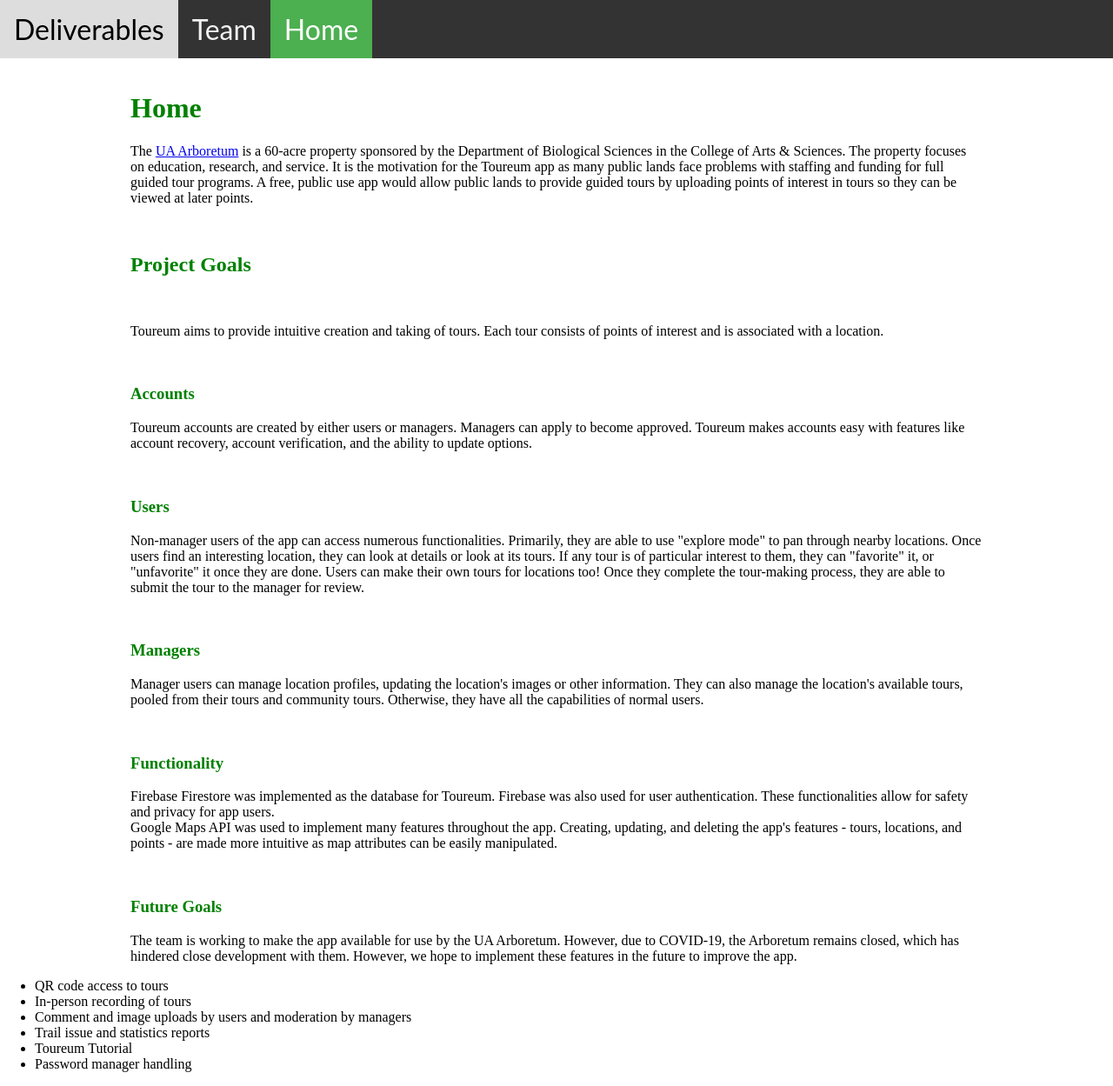
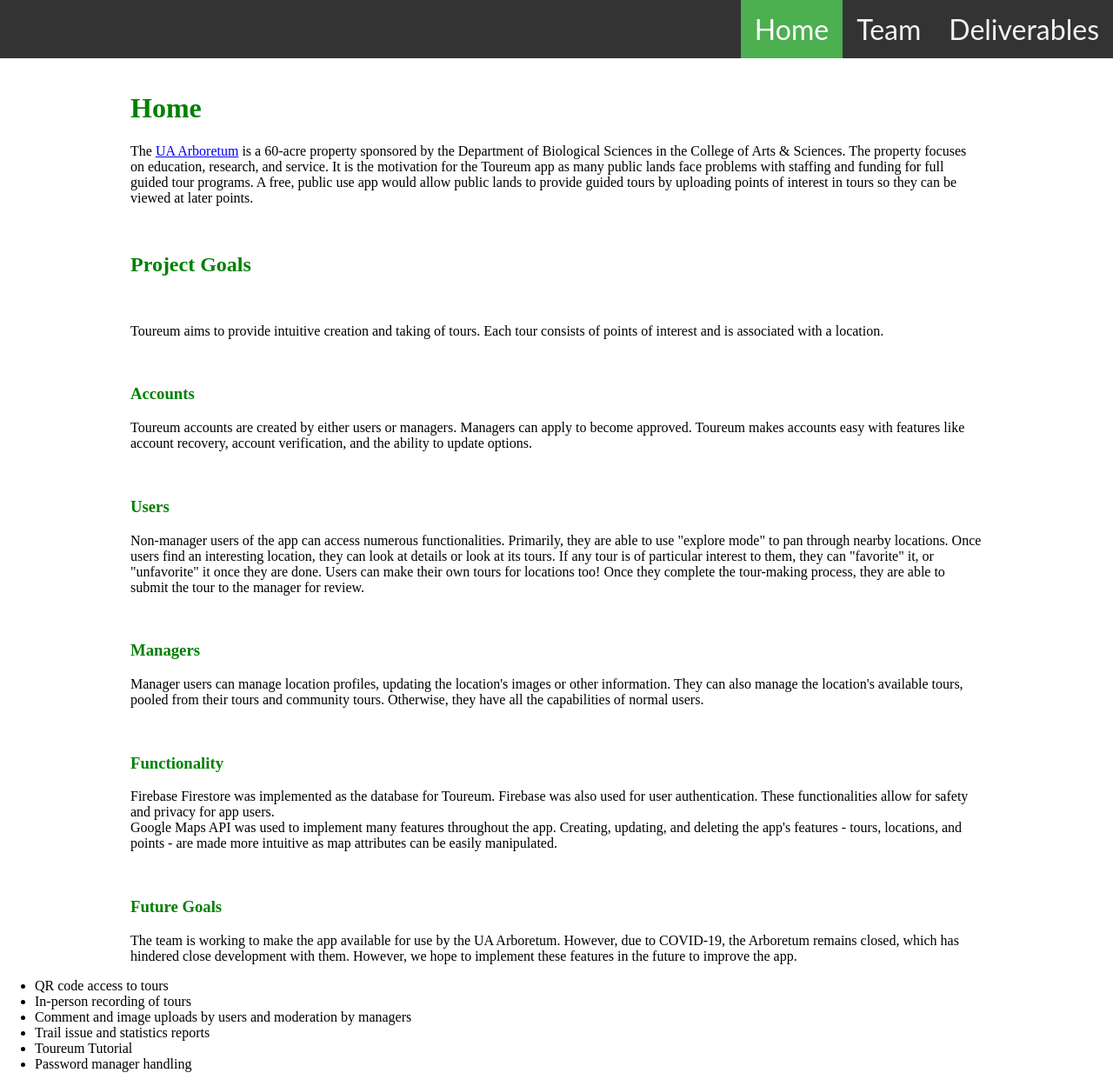
Before and after one commit to lmbrager/CS495Arboretum.github.io, a Jekyll site: the page built from index.html, in a window 1280 px wide. Shown: the whole page at 87% size. Built offline with Jekyll 4.4.1, drawn with Linux system fonts in a browser that asks for light colours.

Commit message:
Update nav.html

```diff
--- a/_includes/nav.html
+++ b/_includes/nav.html
@@ -4,7 +4,7 @@
   background-color: #333;
 }
 .topnav a {
-  float: left;
+  float: right;
   color: #f2f2f2;
   text-align: center;
   padding: 14px 16px;
@@ -22,6 +22,10 @@ a.navbar-brand {
   background-color: #4CAF50;
   color: white;
 }
+ul li {
+    margin-left: auto;
+    margin-right: auto;
+}
 </style>
 
 <div class="topnav" style="padding:0px;font-family:'Lato',sans-serif">
```
